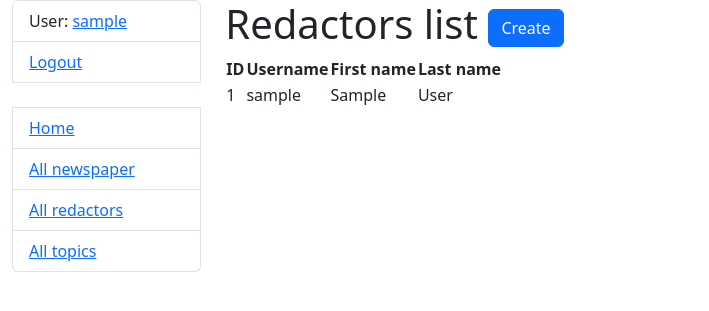
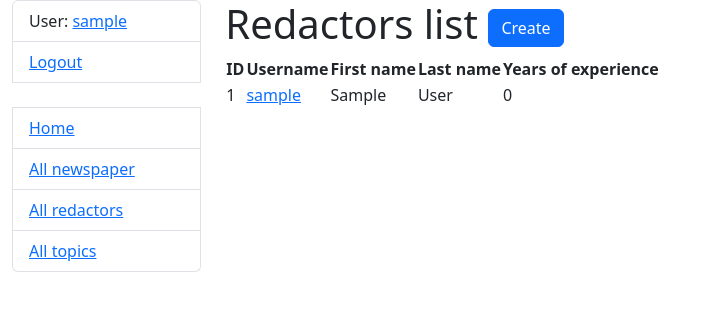
Before and after one commit to mrkanis82-gif/News-agency, a Django app: page /redactor/ in a window 1280 px wide. Shown: the top 311 px of the page, without its empty margins (0-709 px from the left). Run offline with Django 5.2, Linux system fonts and the light colour scheme; the visitor is signed in with stand-in values (Sample User, id 1); data comes from the database, SQL or seed files in the repository.

Commit message:
make username link to the detail page of the user add Years of experience for ui

```diff
--- a/templates/agency/redactor_list.html
+++ b/templates/agency/redactor_list.html
@@ -13,13 +13,15 @@
         <th>Username</th>
         <th>First name</th>
         <th>Last name</th>
+        <th>Years of experience</th>
       </tr>
       {% for redactor in redactor_list %}
       <tr>
         <td>{{ redactor.id }}</td>
-        <td>{{ redactor.username }}</td>
+        <td><a href="{% url 'agency:redactor-detail' pk=redactor.id %}"> {{ redactor.username }}</a></td>
         <td>{{ redactor.first_name }}</td>
         <td>{{ redactor.last_name }}</td>
+        <td>{{ redactor.years_of_experience }}</td>
       </tr>
       {% endfor %}
     </table>
```
